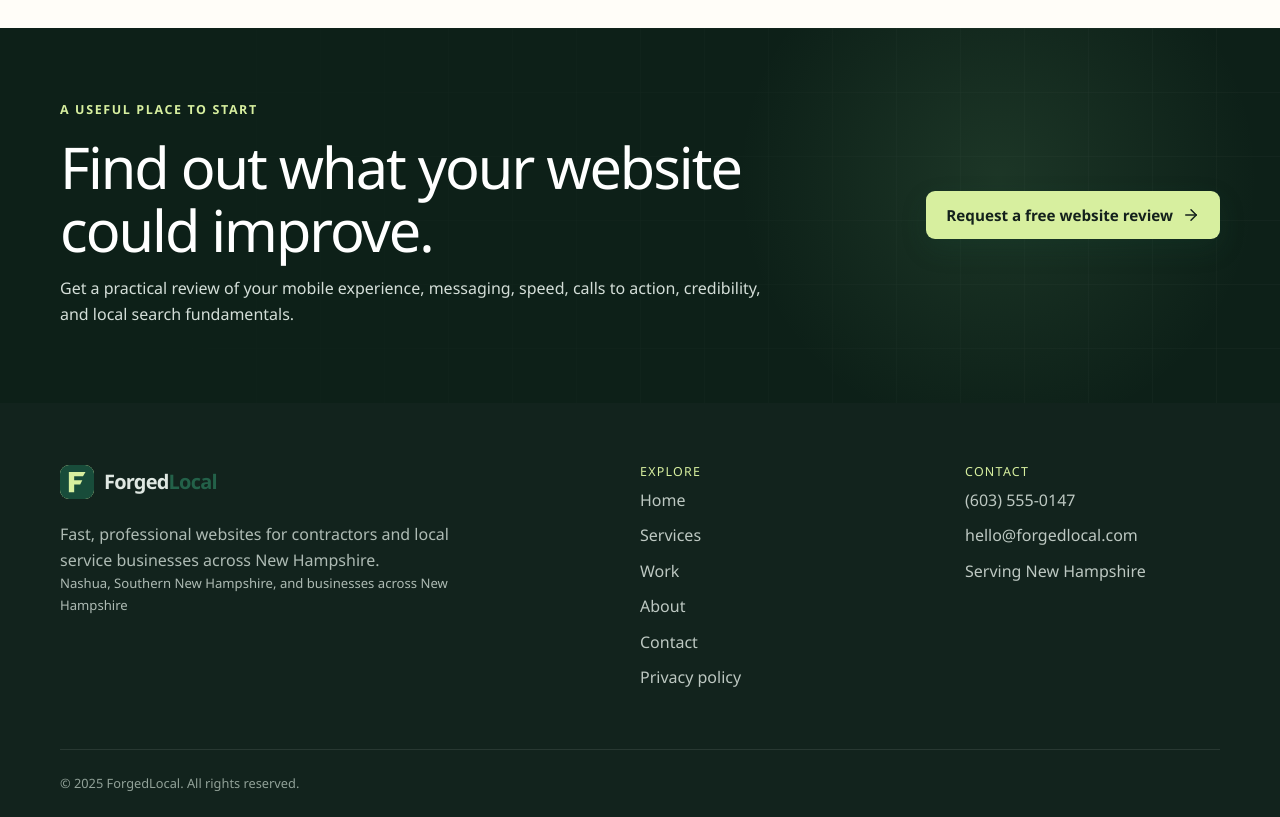
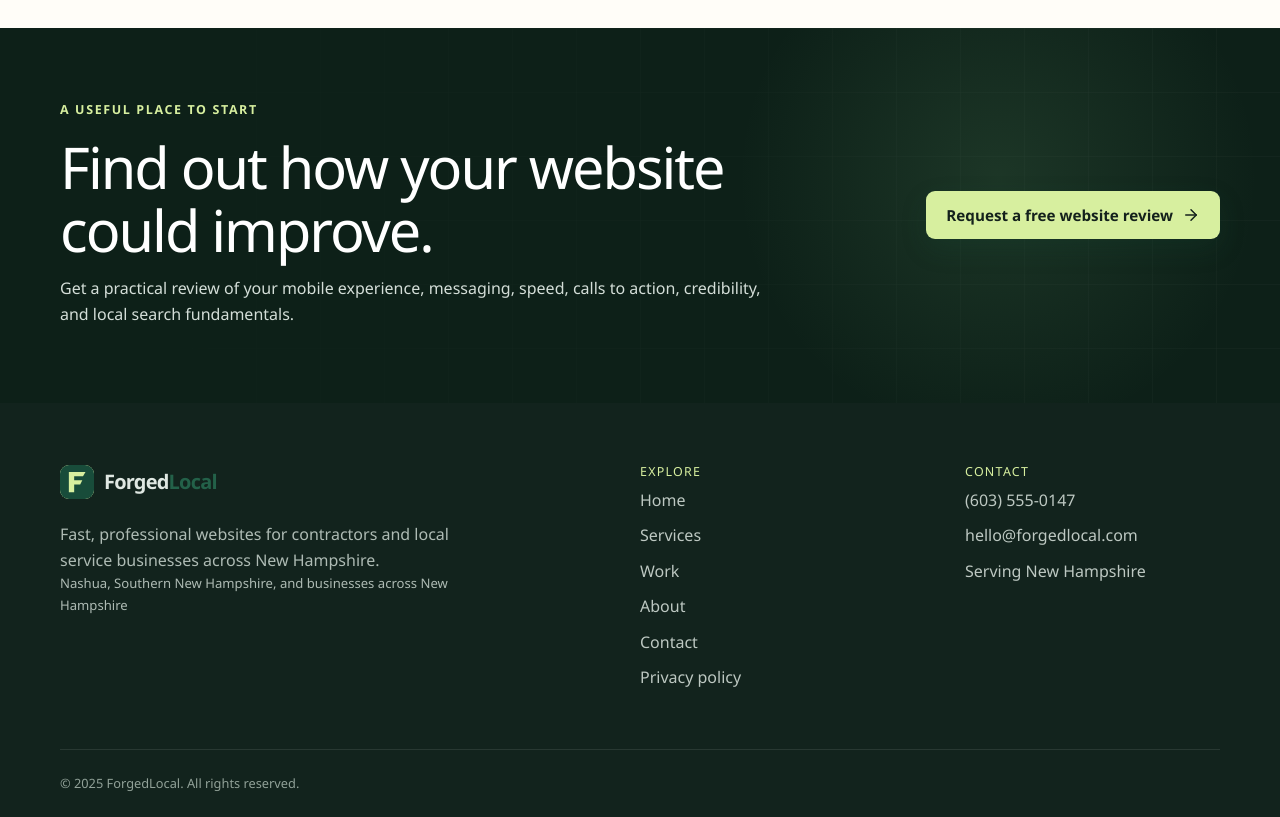
Before and after one commit to Lmraza98/forged-local, a Next.js app: page / in a window 1280 px wide. Shown: the part 4600-5417 px from the top of the page. Built offline with nearby package versions, Linux system fonts and the light colour scheme; no server answers.

Commit message:
clarify website review call to action

```diff
--- a/src/components/CTASection.tsx
+++ b/src/components/CTASection.tsx
@@ -8,7 +8,7 @@ export function CTASection() {
       <div className="container cta-inner" data-reveal>
         <div>
           <p className="eyebrow light">A useful place to start</p>
-          <h2>Find out what your website could improve.</h2>
+          <h2>Find out how your website could improve.</h2>
           <p>Get a practical review of your mobile experience, messaging, speed, calls to action, credibility, and local search fundamentals.</p>
         </div>
         <Link className="button button-light animated-cta" href="/contact">
```
